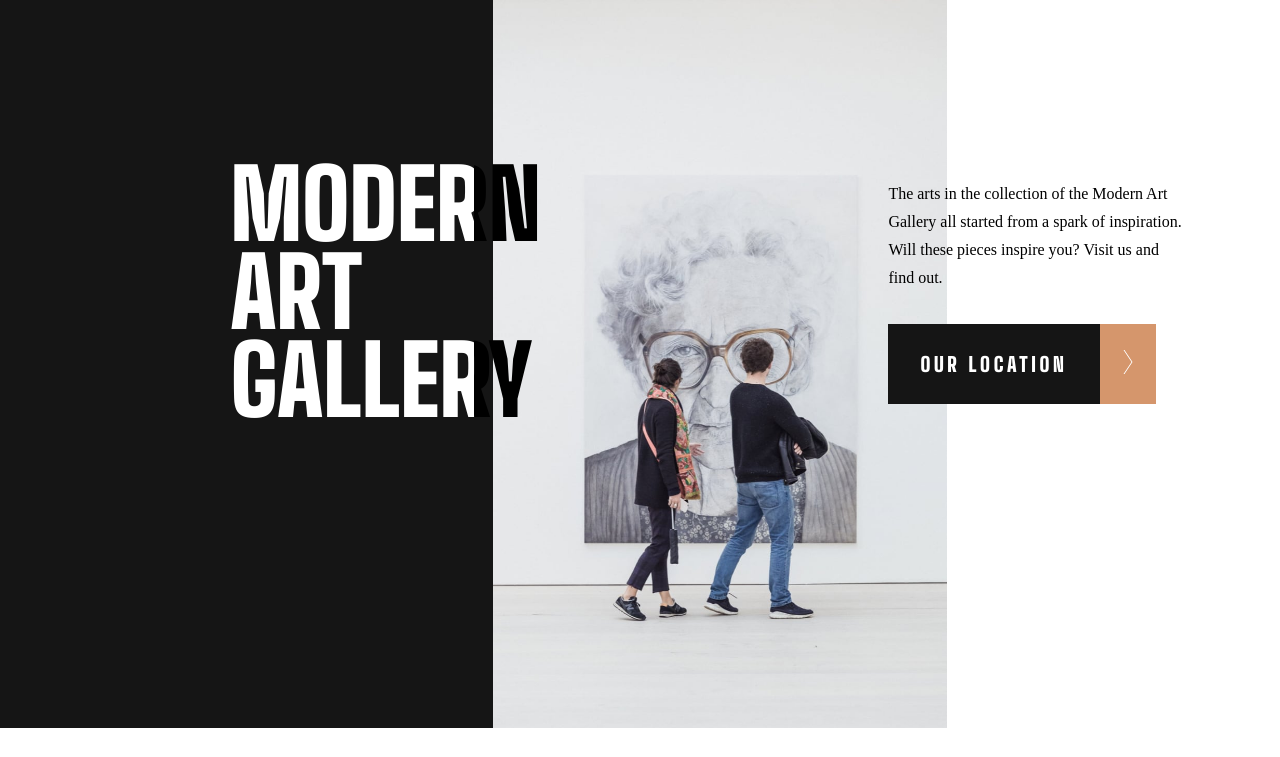
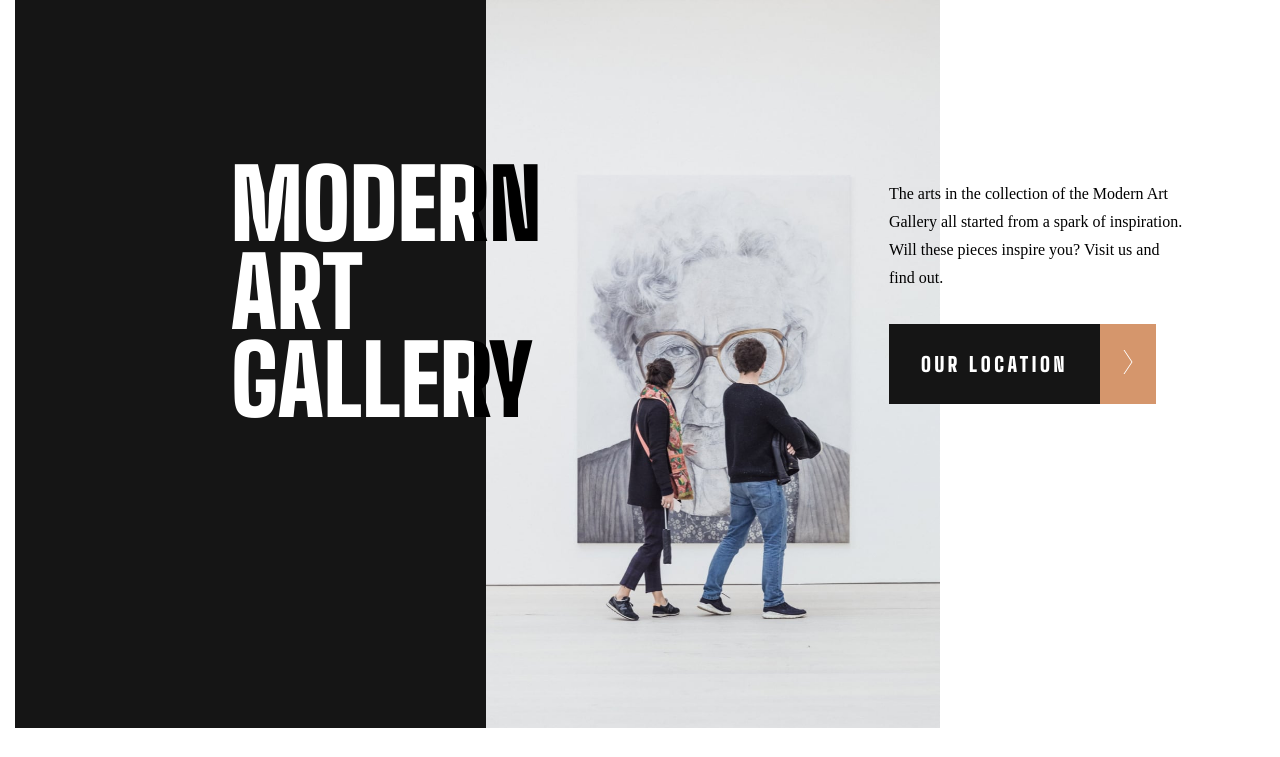
Before and after one commit to xinghanchen001/challenge-art-gallery-website, a plain HTML site: page index.html in a window 1280 px wide. Shown: the top 757 px of the page. Drawn offline with Linux system fonts and the light colour scheme.

Commit message:
version 2

```diff
--- a/assets/style.css
+++ b/assets/style.css
@@ -237,6 +237,12 @@ a{
 body{
     margin: 0;
     padding: 0;
+    display: flex;
+    flex-direction: column;
+    align-items: center;
+}
+section{
+    max-width: 1251px;
 }
 
 /* ============================== FRIST__CONTENT =============================*/
@@ -318,7 +324,7 @@ body{
     }
     .image__block1{
         display: flex;
-        width: 74vw;
+        width: 74%;
         background-color: var(--dark-black);
     }
     .image__block1 picture{
@@ -330,7 +336,7 @@ body{
         flex-direction: row;
         justify-content: space-between;
         width: 100%;
-        padding: 0 18vw;
+        padding: 0 17.3%;
         margin-left: 0;
         margin-right: 0;
         margin-top: 8rem;
```
